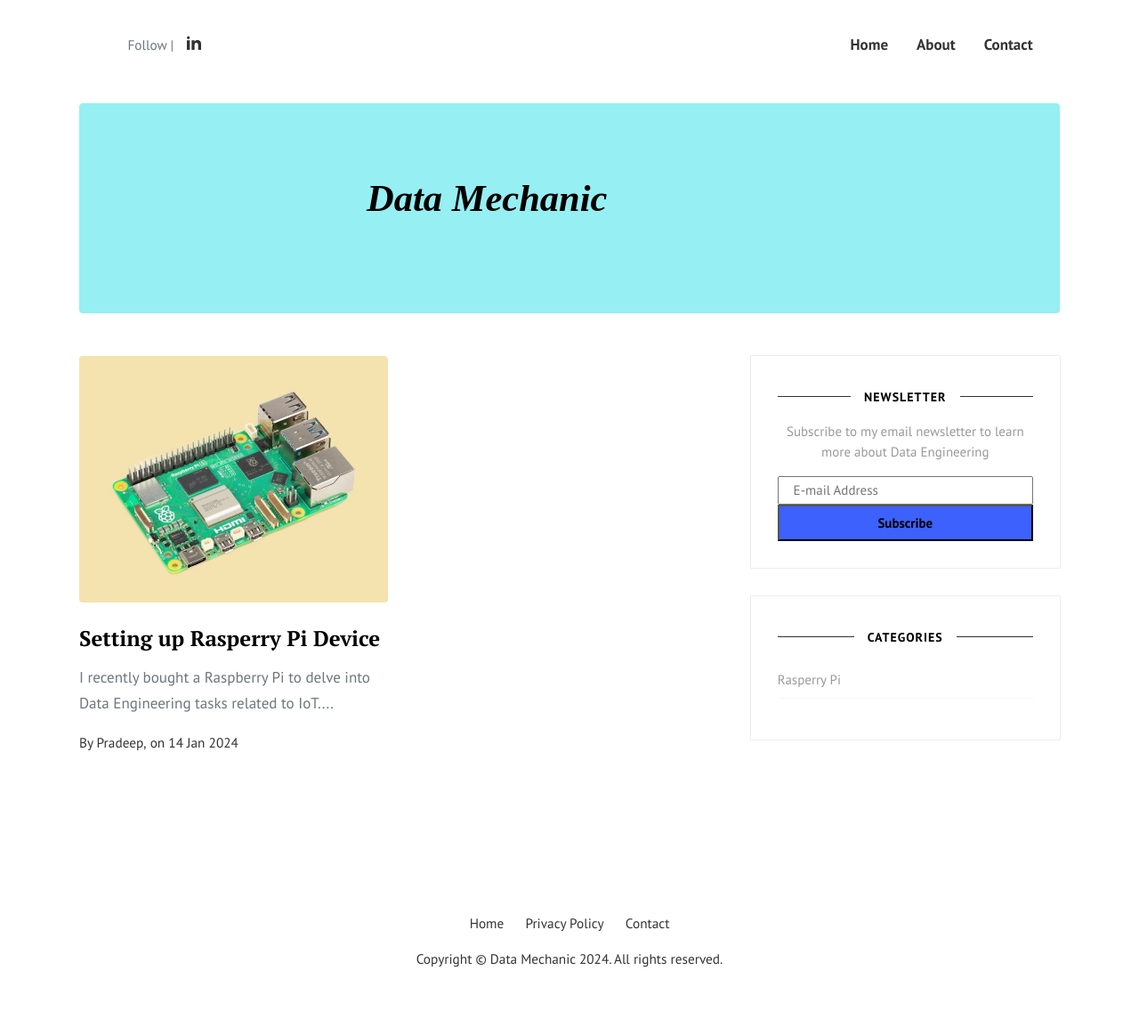
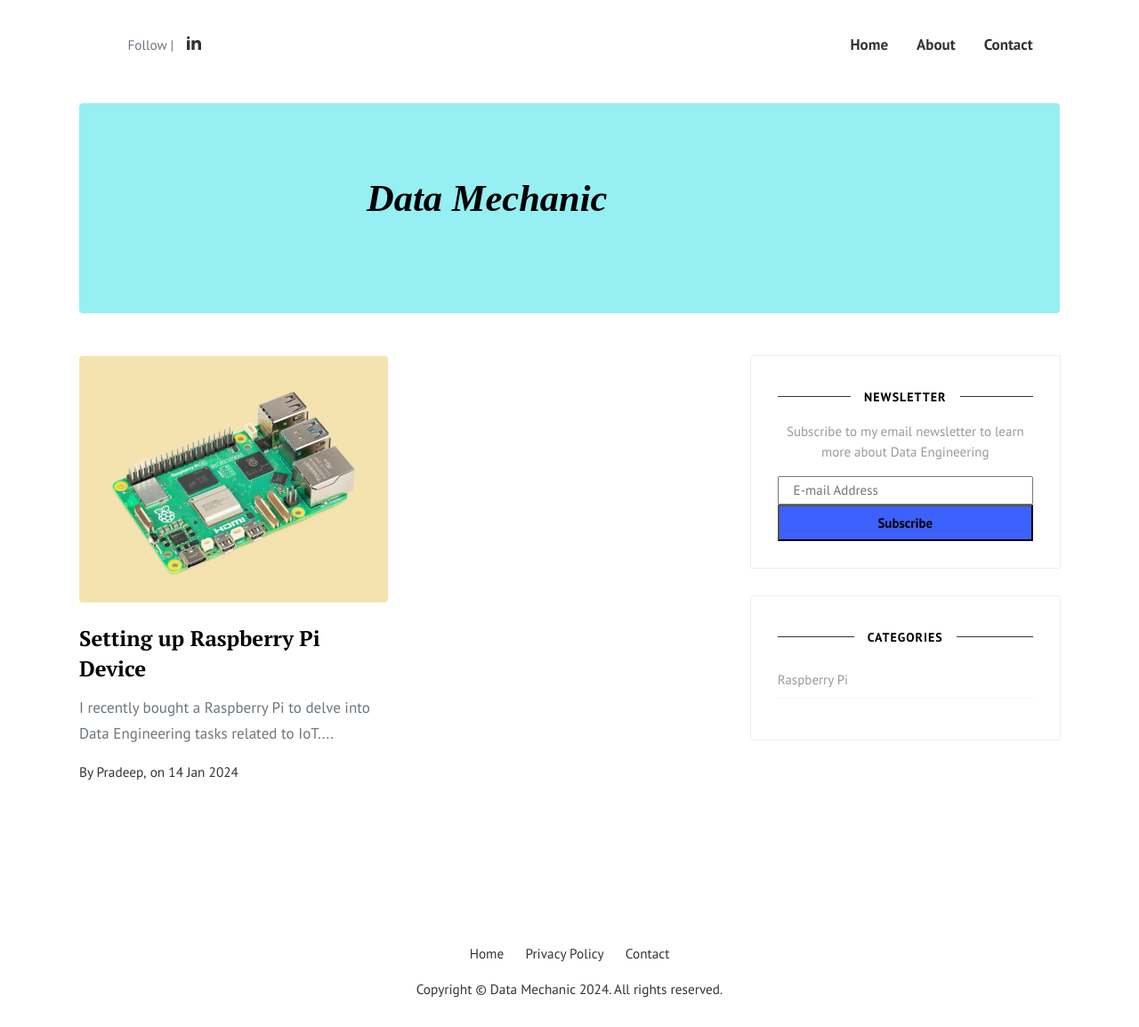
Before and after one commit to pradeap/website, a Jekyll site: the page built from index.html, in a window 1280 px wide and 1154 px high. Shown: the whole window at 89% size. Built offline with Jekyll 4.4.1, drawn with Linux system fonts in a browser that asks for light colours; the list of posts is cut into pages by our own code; comment, search, counter and statistics services are not loaded.

Commit message:
Update 24-01-14-Getting-Started-with-rasperry-pi.md

```diff
--- a/_posts/24-01-14-Getting-Started-with-rasperry-pi.md
+++ b/_posts/24-01-14-Getting-Started-with-rasperry-pi.md
@@ -1,7 +1,7 @@
 ---
 layout: post
-title:  "Setting up Rasperry Pi Device"
-categories: [ Rasperry Pi ]
+title:  "Setting up Raspberry Pi Device"
+categories: [ Raspberry Pi ]
 image: assets/images/setting_up_rasperry_pi/rasperry_pi_image.jpg
 ---
 
@@ -16,7 +16,7 @@ Moving in to the software, the device doesn't come with a pre-installed OS, like
 The micro SD card functions as the Pi device's hard disk. The Raspberry Pi OS serves as the operating system for the device and must be installed on the SD card before inserting it into the device slot.
 
 
-## Installing the Rasperry Pi OS in the SD card.
+## Installing the Raspberry Pi OS in the SD card.
 
 <li>Insert the memory card in the laptop (Windows/MAC/Linux)</li>
 <li>Install the Raspberry Pi Imager from the link: </li>
```
